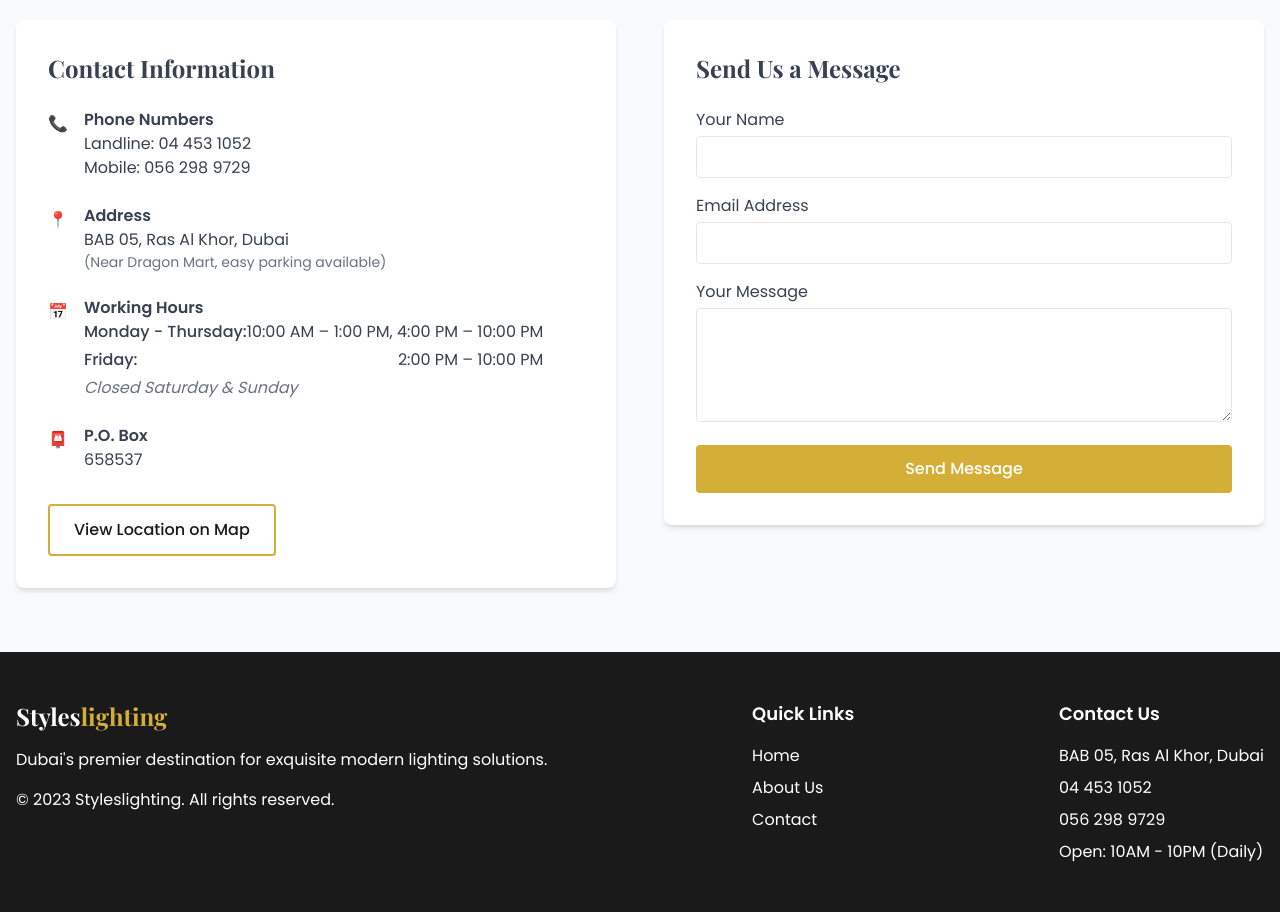
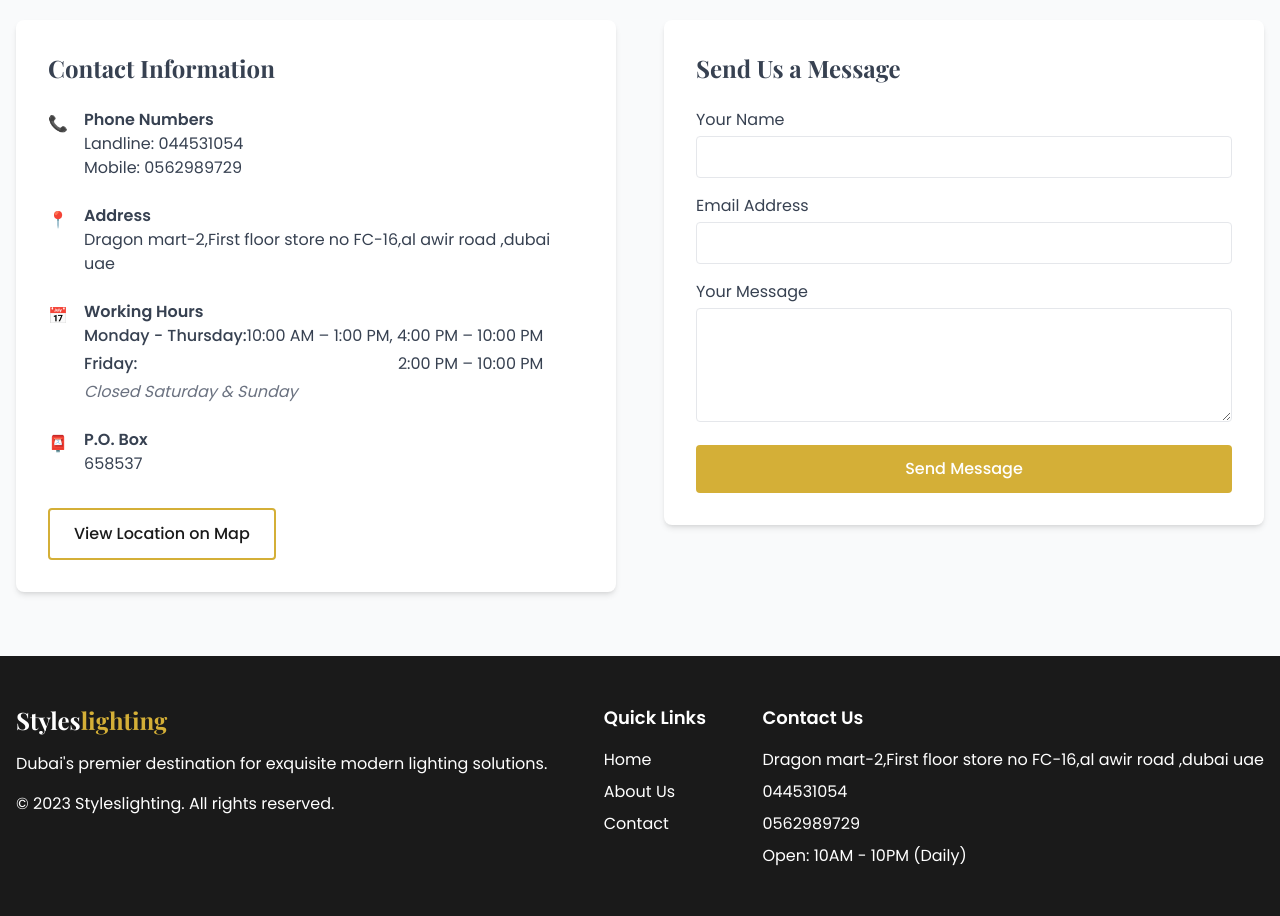
Before and after one commit to Mihad16/styleslighting-project, a plain HTML site: page index.html in a window 1280 px wide. Shown: the part 2420-3336 px from the top of the page. Drawn offline with nearby package versions, Linux system fonts and the light colour scheme.

Commit message:
number update

```diff
--- a/index.html
+++ b/index.html
@@ -179,16 +179,16 @@
                                 <span class="text-gold mr-4 mt-1">📞</span>
                                 <div>
                                     <h4 class="font-bold">Phone Numbers</h4>
-                                    <p>Landline: <a href="tel:044531052" class="hover:text-gold">04 453 1052</a></p>
-                                    <p>Mobile: <a href="tel:0562989729" class="hover:text-gold">056 298 9729</a></p>
+                                    <p>Landline: <a href="tel:044531052" class="hover:text-gold">044531054</a></p>
+                                    <p>Mobile: <a href="tel:0562989729" class="hover:text-gold">0562989729</a></p>
                                 </div>
                             </div>
                             <div class="flex items-start">
                                 <span class="text-gold mr-4 mt-1">📍</span>
                                 <div>
                                     <h4 class="font-bold">Address</h4>
-                                    <p>BAB 05, Ras Al Khor, Dubai</p>
-                                    <p class="text-sm text-gray-500">(Near Dragon Mart, easy parking available)</p>
+                                    <p>Dragon mart-2,First floor store no FC-16,al awir road ,dubai uae</p>
+
                                 </div>
                             </div>
                             <div class="flex items-start">
@@ -314,9 +314,9 @@
                 <div>
                     <h4 class="font-bold text-lg mb-4">Contact Us</h4>
                     <ul class="space-y-2">
-                        <li>BAB 05, Ras Al Khor, Dubai</li>
-                        <li><a href="tel:044531052" class="hover:text-gold transition">04 453 1052</a></li>
-                        <li><a href="tel:0562989729" class="hover:text-gold transition">056 298 9729</a></li>
+                        <li>Dragon mart-2,First floor store no FC-16,al awir road ,dubai uae</li>
+                        <li><a href="tel:044531052" class="hover:text-gold transition">044531054</a></li>
+                        <li><a href="tel:0562989729" class="hover:text-gold transition">0562989729</a></li>
                         <li>Open: 10AM - 10PM (Daily)</li>
                     </ul>
                 </div>
```
